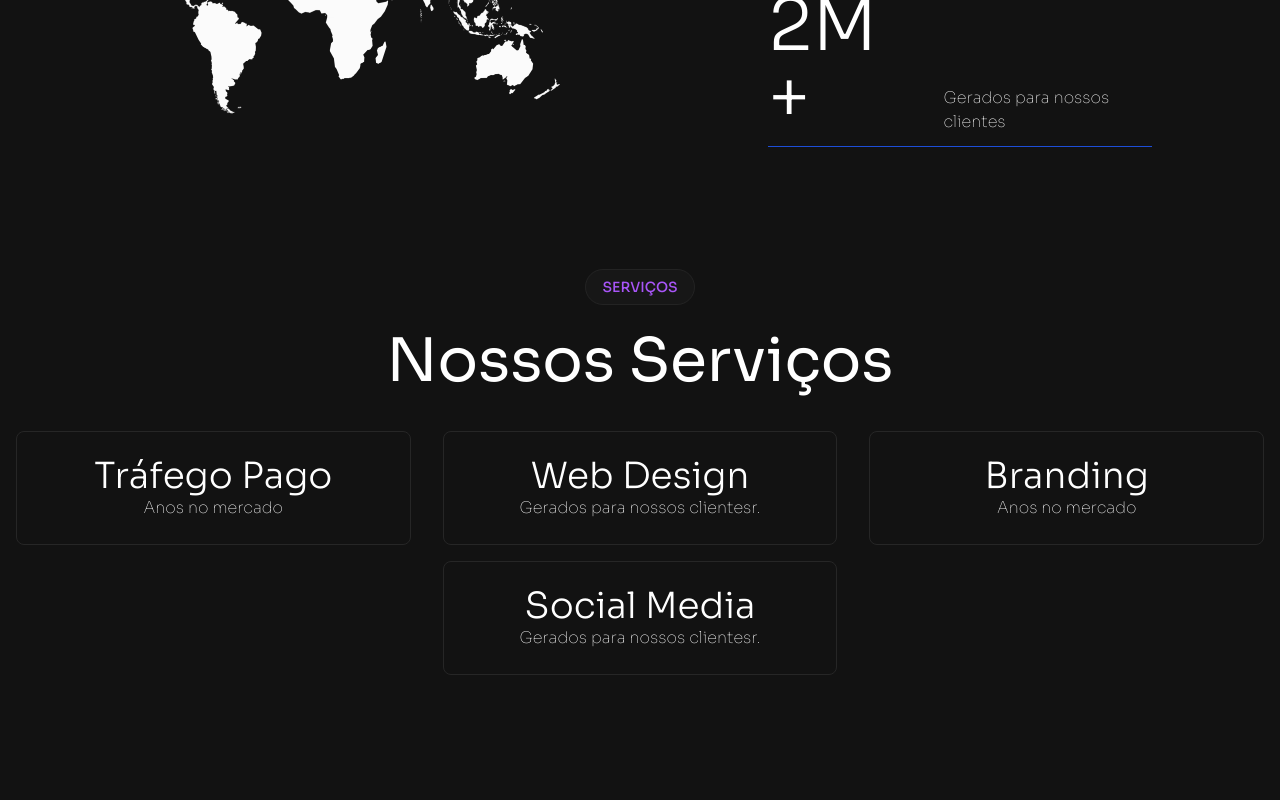
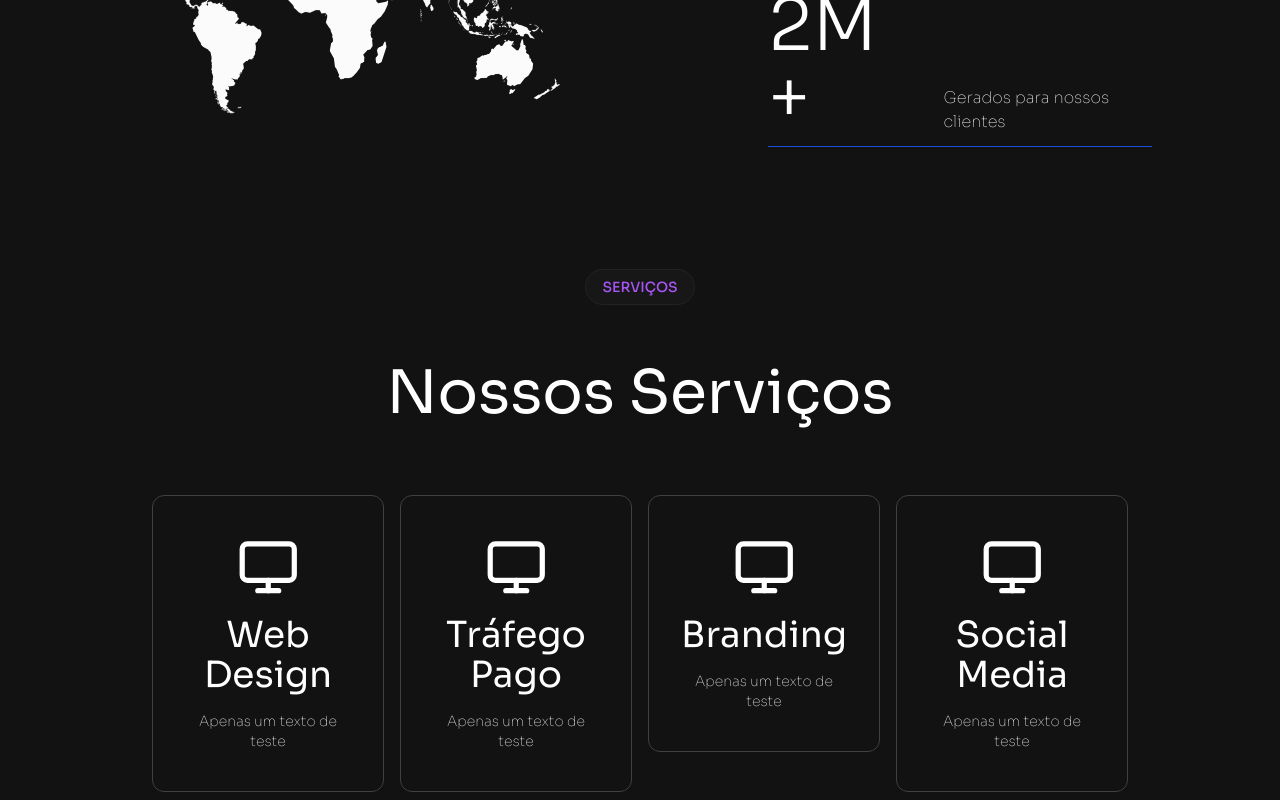
Before and after one commit to rafaelrch/landingPageV2, a React (Vite) app: page / in a window 1280 px wide. Shown: the part 1627-2427 px from the top of the page. Before the commit the page ends 2310 px from the top, so only its background shows below. Built offline with nearby package versions, Linux system fonts and the light colour scheme.

Commit message:
card servicos

```diff
--- a/src/components/Servicos.jsx
+++ b/src/components/Servicos.jsx
@@ -1,31 +1,49 @@
 import {Monitor} from "lucide-react";
-import { servicos } from "../constants";
-
+import {Megaphone} from "lucide-react";
+import {Network} from "lucide-react";
+import {Award} from "lucide-react";
 
 function Servicos() {
   return (
-
     <div className="mt-20 text-center">
-        <span className="bg-neutral-900 text-purple-500 rounded-full h-6 text-sm font-medium px-4 py-2 uppercase border border-neutral-800/80">
-          Serviços
-        </span>
-        <h2 className="text-3xl sm:text-5xl lg:text-6xl text-center my-8">Nossos Serviços</h2>
-
-        <div className="flex flex-wrap justify-center">
-                {servicos.map((servico, index) =>
-                  <div key={index} className="w-full sm:w-1/2 lg:w-1/3 px-4 py-2">
-                    <div className="bg-neutral rounded-lg p-6 text-md border border-neutral-800 font-thin">
-                      <h2 className="font-light text-2xl sm:text-3xl lg:text-4xl">{servico.title}</h2>
-                    <p>{servico.description}</p>
-                    </div>
-
-                  </div>
-                )}
+      <span className="bg-neutral-900 text-purple-500 rounded-full h-6 text-sm font-medium px-4 py-2 uppercase border border-neutral-800/80">
+        Serviços
+      </span>
+      <h2 className="text-3xl sm:text-5xl lg:text-6xl text-center my-16">
+        Nossos Serviços
+      </h2>
+      <div className="flex flex-wrap justify-center mx-5">
+          <div className="w-full sm:w-1/2 lg:w-1/5 p-2">
+              <div className="p-10 w-full flex flex-col justify-center items-center border border-neutral-700 rounded-xl">
+                <Monitor className="w-20 h-20 sm:w-20 lg:w-5/12 sm:h-20 lg:h-1/4"/>
+                <h2 className="py-4 text-2xl sm:text-3xl lg:text-4xl">Web Design</h2>
+                <p className="font-thin text-md sm:text-base lg:text-sm">Apenas um texto de teste</p>
+              </div>
+          </div>
+          <div className="w-full sm:w-1/2 lg:w-1/5 p-2">
+              <div className="p-10 w-full flex flex-col justify-center items-center border border-neutral-700 rounded-xl">
+                <Monitor className="w-20 h-20 sm:w-20 lg:w-5/12 sm:h-20 lg:h-1/4"/>
+                <h2 className="py-4 text-2xl sm:text-3xl lg:text-4xl">Tráfego Pago</h2>
+                <p className="font-thin text-md sm:text-base lg:text-sm">Apenas um texto de teste</p>
+              </div>
+          </div>
+          <div className="w-full sm:w-1/2 lg:w-1/5 p-2">
+              <div className="p-10 w-full flex flex-col justify-center items-center border border-neutral-700 rounded-xl">
+                <Monitor className="w-20 h-20 sm:w-20 lg:w-5/12 sm:h-20 lg:h-1/4"/>
+                <h2 className="py-4 text-2xl sm:text-3xl lg:text-4xl">Branding</h2>
+                <p className="font-thin text-md sm:text-base lg:text-sm">Apenas um texto de teste</p>
+              </div>
+          </div>
+          <div className="w-full sm:w-1/2 lg:w-1/5 p-2">
+              <div className="p-10 w-full flex flex-col justify-center items-center border border-neutral-700 rounded-xl">
+                <Monitor className="w-20 h-20 sm:w-20 lg:w-5/12 sm:h-20 lg:h-1/4"/>
+                <h2 className="py-4 text-2xl sm:text-3xl lg:text-4xl">Social Media</h2>
+                <p className="font-thin text-md sm:text-base lg:text-sm">Apenas um texto de teste</p>
+              </div>
+          </div>
         </div>
-    </div>
-
-
-  )
+      </div>
+  );
 }
 
 export default Servicos;
--- a/src/constants/index.jsx
+++ b/src/constants/index.jsx
@@ -1,3 +1,4 @@
+
 
 export const navItems = [
   { label: "Home", href: "#" },
@@ -15,32 +16,11 @@ export const listInfos = [
   {
     title: "+ 2M",
     description:
-      "Gerados para nossos clientesr.",
+      "Gerados para nossos clientes.",
   },
 ];
 
-export const servicos = [
-  {
-    title: "Tráfego Pago",
-    description:
-      " Anos no mercado",
-  },
-  {
-    title: "Web Design",
-    description:
-      "Gerados para nossos clientesr.",
-  },
-  {
-    title: "Branding",
-    description:
-      " Anos no mercado",
-  },
-  {
-    title: "Social Media",
-    description:
-      "Gerados para nossos clientesr.",
-  },
-];
+
 
 
 
```
